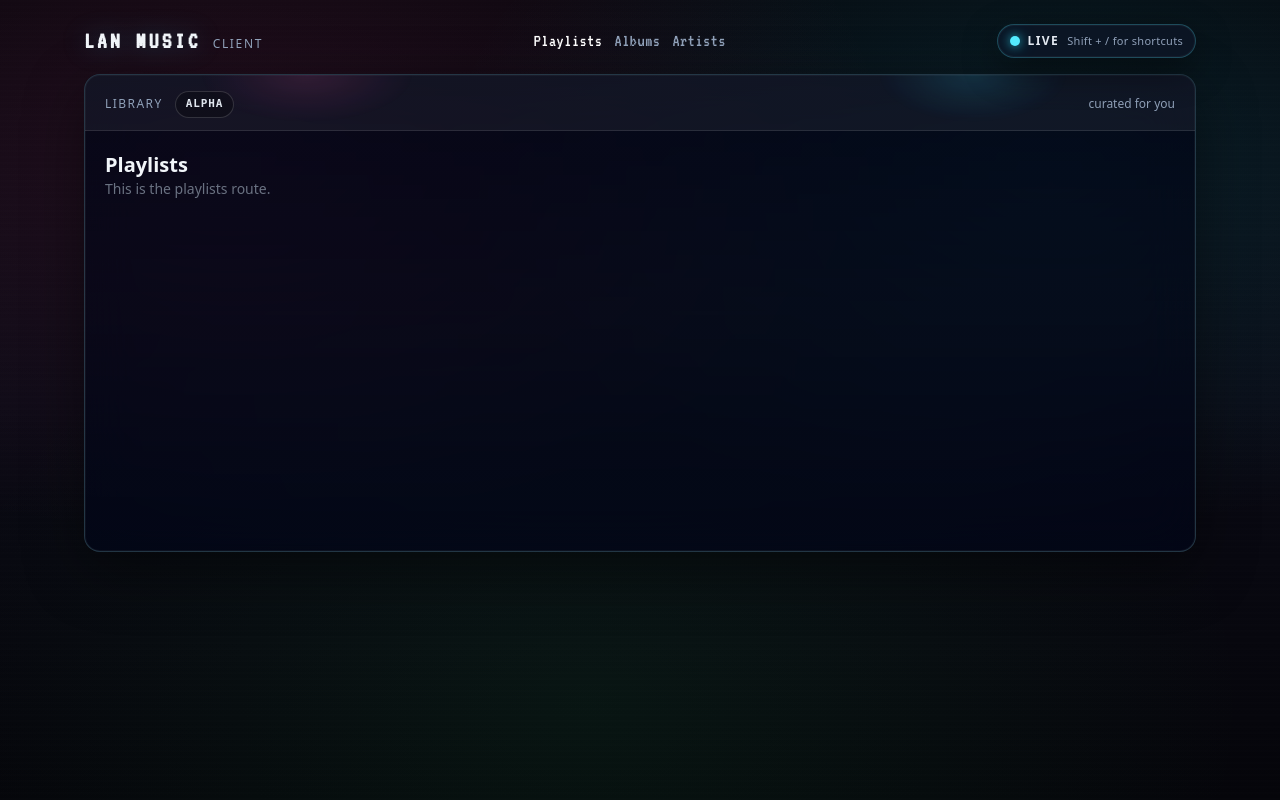
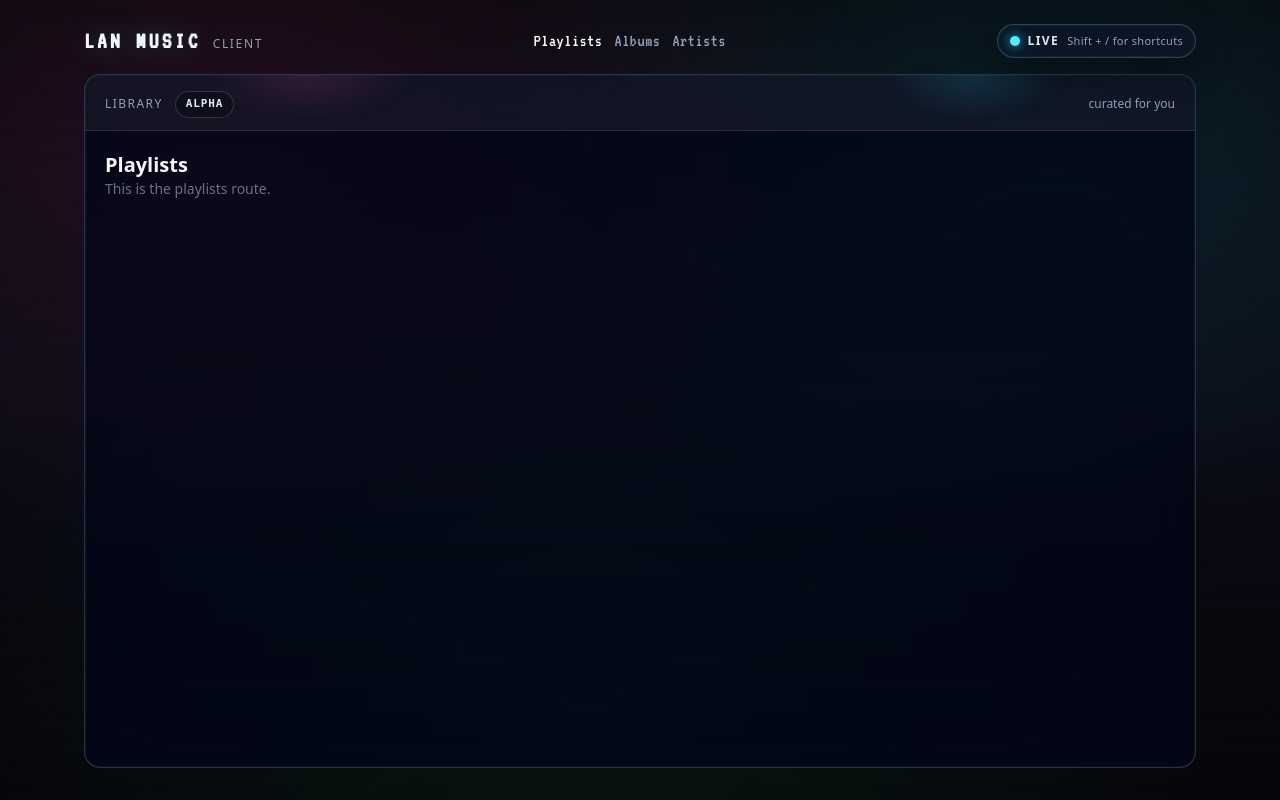
Before and after one commit to BottomleyIan/lan-client, an Angular app: page /playlists in a window 1280 px wide. Built offline with nearby package versions, Linux system fonts and the light colour scheme.

Commit message:
max height

```diff
--- a/src/app/app.html
+++ b/src/app/app.html
@@ -1,23 +1,20 @@
 <div
-  class="relative min-h-screen overflow-hidden text-slate-100 [background:radial-gradient(1200px_720px_at_18%_18%,rgba(236,72,153,0.12),transparent_55%),radial-gradient(1100px_680px_at_82%_20%,rgba(34,211,238,0.12),transparent_55%),radial-gradient(1100px_820px_at_46%_88%,rgba(34,197,94,0.08),transparent_60%),linear-gradient(180deg,#05050a,#0a0a14_50%,#05050a)]"
->
+  class="h-screen max-h-screen relative min-h-screen overflow-hidden text-slate-100 [background:radial-gradient(1200px_720px_at_18%_18%,rgba(236,72,153,0.12),transparent_55%),radial-gradient(1100px_680px_at_82%_20%,rgba(34,211,238,0.12),transparent_55%),radial-gradient(1100px_820px_at_46%_88%,rgba(34,197,94,0.08),transparent_60%),linear-gradient(180deg,#05050a,#0a0a14_50%,#05050a)]">
   <div
     class="pointer-events-none absolute inset-0 opacity-30 mix-blend-overlay [background:repeating-linear-gradient(180deg,rgba(255,255,255,0.035)_0px,rgba(255,255,255,0.02)_1px,rgba(0,0,0,0)_3px,rgba(0,0,0,0)_6px)]"
-    aria-hidden="true"
-  ></div>
+    aria-hidden="true"></div>
   <div
     class="pointer-events-none absolute inset-0 -z-[1] bg-[radial-gradient(1100px_820px_at_50%_38%,transparent_52%,rgba(0,0,0,0.65)_78%,rgba(0,0,0,0.8))]"
-    aria-hidden="true"
-  ></div>
+    aria-hidden="true"></div>
 
-  <div class="relative z-10 mx-auto max-w-6xl px-5 pb-8 pt-6">
+  <div class="relative z-10 mx-auto max-w-6xl px-5 pb-8 pt-6 h-full shrink-0 flex flex-col">
     <app-navbar>
       <app-nav-link routerLink="/playlists" [exact]="true" label="Playlists" />
       <app-nav-link routerLink="/albums" label="Albums" />
       <app-nav-link routerLink="/artists" label="Artists" />
     </app-navbar>
 
-    <main class="mt-4">
+    <main class="flex-1 overflow-auto">
       <app-panel label="Library" badge="alpha" meta="curated for you">
         <router-outlet />
       </app-panel>
--- a/src/app/ui/navbar/navbar.html
+++ b/src/app/ui/navbar/navbar.html
@@ -1,4 +1,4 @@
-<header class="relative z-10 mb-4 flex items-center justify-between gap-4 text-slate-100 md:gap-6">
+<header class="relative z-10 mb-4 flex items-center justify-between gap-4 text-slate-100 md:gap-6 shrink-0">
   <div class="flex items-baseline gap-3 text-nowrap">
     <span
       class="font-[vt323] text-2xl font-black uppercase tracking-[0.14em] drop-shadow-[0_0_12px_rgba(34,211,238,0.25)]"
--- a/src/app/ui/panel/panel.html
+++ b/src/app/ui/panel/panel.html
@@ -1,5 +1,5 @@
 <section
-  class="relative overflow-hidden rounded-2xl border border-cyan-200/20 bg-gradient-to-b from-slate-950/80 via-slate-950/60 to-slate-950/80 text-slate-100 shadow-[0_0_0_1px_rgba(255,255,255,0.04)_inset,0_18px_60px_rgba(0,0,0,0.45)] backdrop-blur-xl"
+  class="h-full max-h-full relative overflow-auto rounded-2xl border border-cyan-200/20 bg-gradient-to-b from-slate-950/80 via-slate-950/60 to-slate-950/80 text-slate-100 shadow-[0_0_0_1px_rgba(255,255,255,0.04)_inset,0_18px_60px_rgba(0,0,0,0.45)] backdrop-blur-xl"
   role="group"
   [attr.aria-label]="ariaLabel()"
 >
--- a/src/index.html
+++ b/src/index.html
@@ -1,5 +1,6 @@
 <!doctype html>
 <html lang="en">
+
 <head>
   <meta charset="utf-8" />
   <title>Musicclient</title>
@@ -7,7 +8,9 @@
   <meta name="viewport" content="width=device-width, initial-scale=1" />
   <link rel="icon" type="image/x-icon" href="favicon.ico" />
 </head>
-  <body>
+
+<body class="h-screen m-0">
   <app-root></app-root>
 </body>
+
 </html>
```
Also changed, not shown: 1 other file (tests, documents, lock files or other folders). Lines whose indentation alone changed are shown as unchanged.
